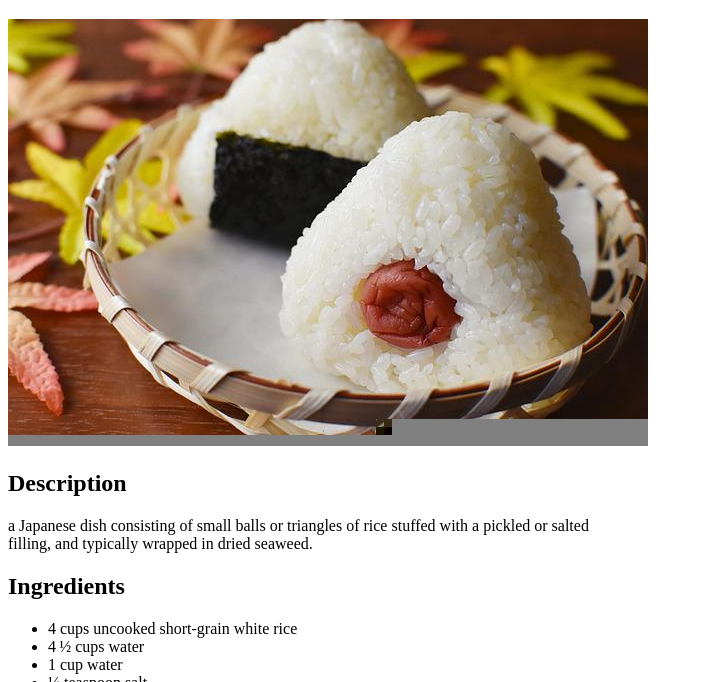
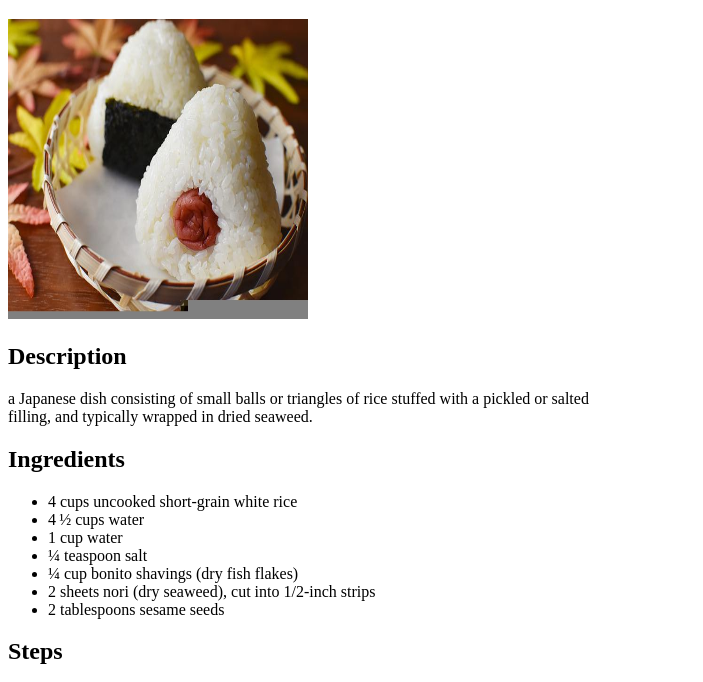
Before and after one commit to wpathogan/odin-recipes, a plain HTML site: page recipes/onigiri.html in a window 1280 px wide. Shown: the part 61-743 px from the top of the page, without its empty margins (0-703 px from the left). Drawn offline with Linux system fonts and the light colour scheme.

Commit message:
Placed content into divs

```diff
--- a/recipes/onigiri.html
+++ b/recipes/onigiri.html
@@ -8,11 +8,17 @@
     <title>Recipes</title>
 </head>
 <body>
+    <div class="content">
     <h1>Onigiri</h1>
+    <div class="section">
     <img src="../images/rice-ball-g3083dac6f_640.jpg" alt="A picture of an onigiri dish.">
+    </div>
     <h2>Description</h2>
+    <div class="section">
     <p>a Japanese dish consisting of small balls or triangles of rice stuffed with a pickled or salted filling, and typically wrapped in dried seaweed.</p>
+    </div>
     <h2>Ingredients</h2>
+    <div class="section">
     <ul>
         <li>4 cups uncooked short-grain white rice</li>
         <li>4 ½ cups water</li>
@@ -22,14 +28,18 @@
         <li>2 sheets nori (dry seaweed), cut into 1/2-inch strips</li>
         <li>2 tablespoons sesame seeds</li>
     </ul>
+    </div>
     <h2>Steps</h2>
+    <div class="section">
     <ol>
         <li>Wash the rice in a mesh strainer until the water runs clear. Combine washed rice and 4 1/2 cups water in a saucepan. Bring to a boil over high heat, stirring occasionally. Reduce heat to low; cover. Simmer rice until the water is absorbed, 15 to 20 minutes. Let rice rest, for 15 minutes to allow the rice to continue to steam and become tender. Allow cooked rice to cool.</li>
         <li>Combine 1 cup water with the salt in a small bowl. Use this water to dampen hands before handling the rice. Divide the cooked rice into 8 equal portions. Use one portion of rice for each onigiri.</li>
         <li>Divide one portion of rice in two. Create a dimple in the rice and fill with a heaping teaspoon of bonito flakes. Cover with the remaining portion of rice and press lightly to enclose filling inside rice ball. Gently press the rice to shape into a triangle. Wrap shaped onigiri with a strip of nori. Sprinkle with sesame seeds. Repeat to make a total of 8 onigiri.</li>
     </ol>
+    </div>
 
     <h6>Recipe by Li Shu</h6>
     <h6>Image by <a href="https://pixabay.com/users/subarasikiai-21956773/?utm_source=link-attribution&amp;utm_medium=referral&amp;utm_campaign=image&amp;utm_content=6511221">ai subarasiki</a> from <a href="https://pixabay.com/?utm_source=link-attribution&amp;utm_medium=referral&amp;utm_campaign=image&amp;utm_content=6511221">Pixabay</a></h6>
+    </div>
 </body>
 </html>
--- a/styles.css
+++ b/styles.css
@@ -1,5 +1,8 @@
+img {
+    height: 300px;
+    width: 300px;
+}
 
-
-p {
+p, ol, ul {
     width: 600px;
 }
```
Also changed, not shown: recipes/dasik.html (+8 -0 lines), recipes/hearty-vegetable-lasagna.html (+10 -0 lines).
